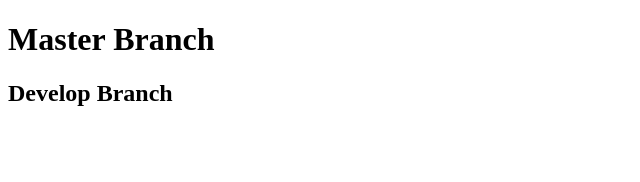
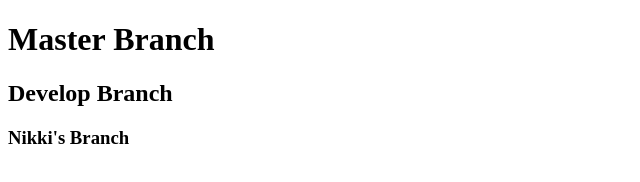
Before and after one commit to bmthomas7/teamGit, a plain HTML site: page Index.html in a window 1280 px wide. Shown: the whole page, without its empty margins (0-640 px from the left). Drawn offline with Linux system fonts and the light colour scheme.

Commit message:
Nikki's Branch

```diff
--- a/Index.html
+++ b/Index.html
@@ -9,6 +9,7 @@
 
     <h1>Master Branch</h1>
     <h2>Develop Branch</h2>
+    <h3>Nikki's Branch</h3>
 
 </body>
 </html>
```
